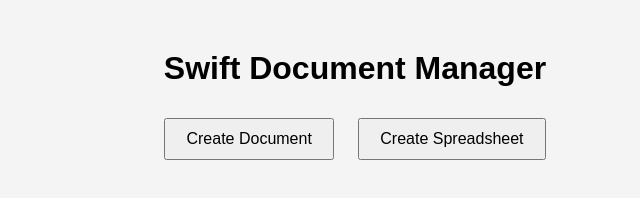
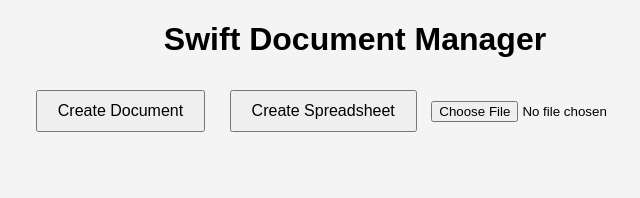
Before and after one commit to Dumbiker/Swift-document-manager, a plain HTML site: page index.html in a window 1280 px wide. Shown: the whole page, without its empty margins (285-925 px from the left). Drawn offline with Linux system fonts and the light colour scheme.

Commit message:
Update index.html

```diff
--- a/index.html
+++ b/index.html
@@ -7,11 +7,12 @@
     <link rel="stylesheet" href="styles.css">
 </head>
 <body>
-    <div class="start-screen">
+    <div class="container">
         <h1>Swift Document Manager</h1>
-        <button id="document-btn">Create Document</button>
-        <button id="spreadsheet-btn">Create Spreadsheet</button>
+        <button id="createDoc">Create Document</button>
+        <button id="createSheet">Create Spreadsheet</button>
+        <input type="file" id="importFile" accept=".sdf" />
+        <script src="script.js"></script>
     </div>
-    <script src="script.js"></script>
 </body>
 </html>
```
